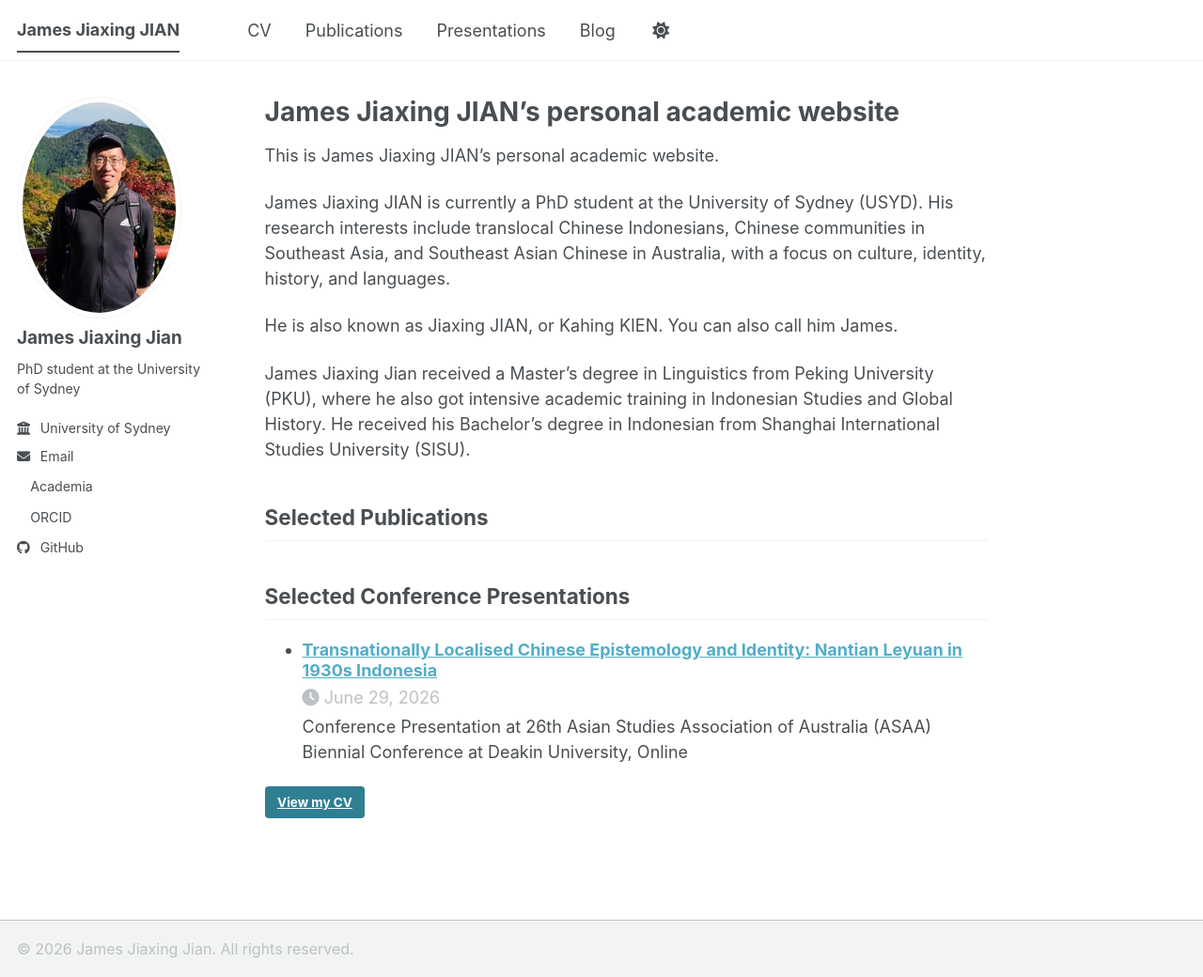
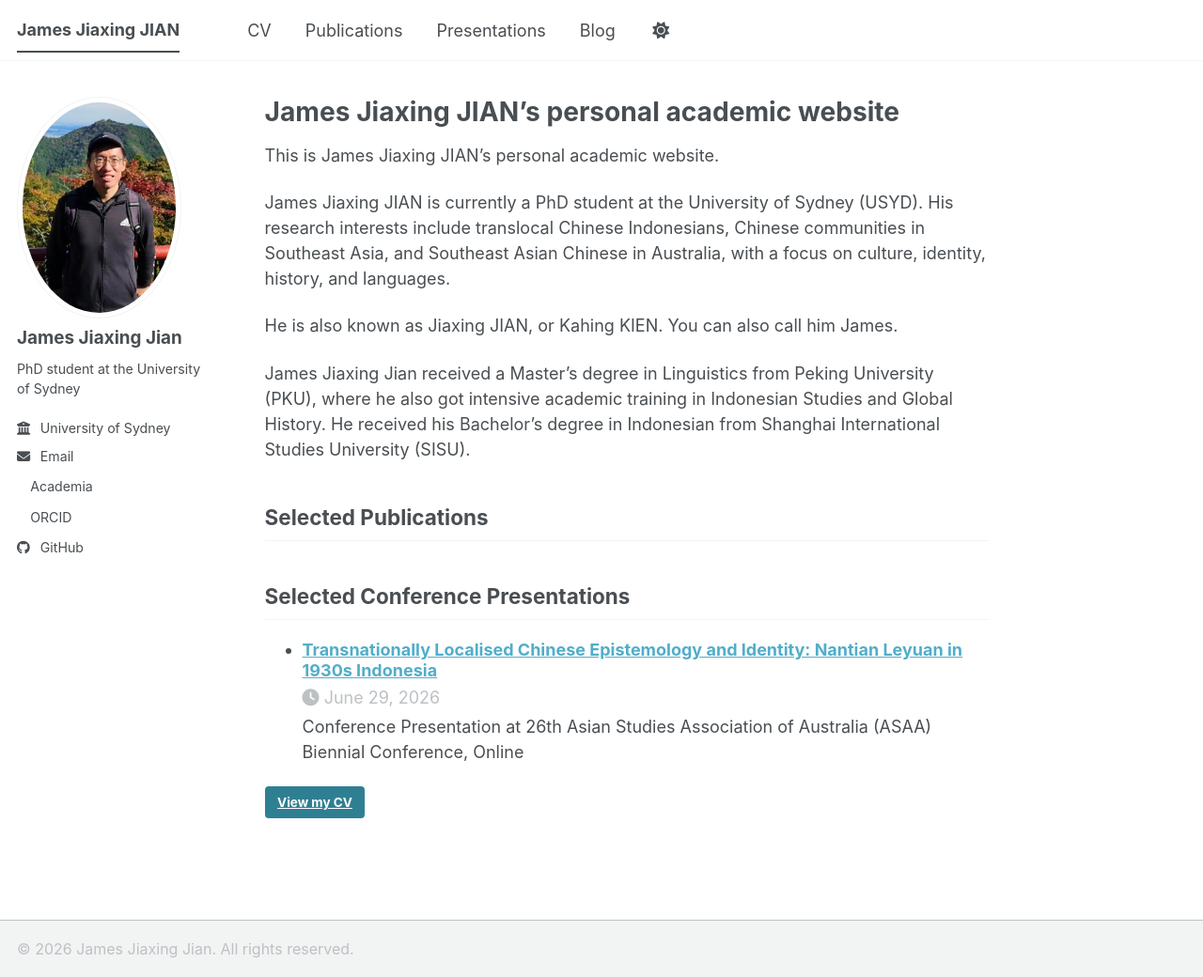
Before and after one commit to jamesjiaxingjian/jamesjiaxingjian.github.io, a Jekyll site: the page built from _pages/about.md, in a window 1280 px wide and 1040 px high. Shown: the whole window at 94% size. Built offline with Jekyll 4.4.1, drawn with Linux system fonts in a browser that asks for light colours; a style sheet for code colours, icons or effects is not loaded.

Commit message:
Update 29-June-2026-ASAA.md

```diff
--- a/_talks/29-June-2026-ASAA.md
+++ b/_talks/29-June-2026-ASAA.md
@@ -3,7 +3,7 @@ title: "Transnationally Localised Chinese Epistemology and Identity: Nantian Ley
 collection: talks
 type: "Conference Presentation"
 permalink: /talks/2026-June-29-ASAA
-venue: "26th Asian Studies Association of Australia (ASAA) Biennial Conference at Deakin University"
+venue: "26th Asian Studies Association of Australia (ASAA) Biennial Conference"
 date: 29-June-2026
 location: "Online"
 ---
```
